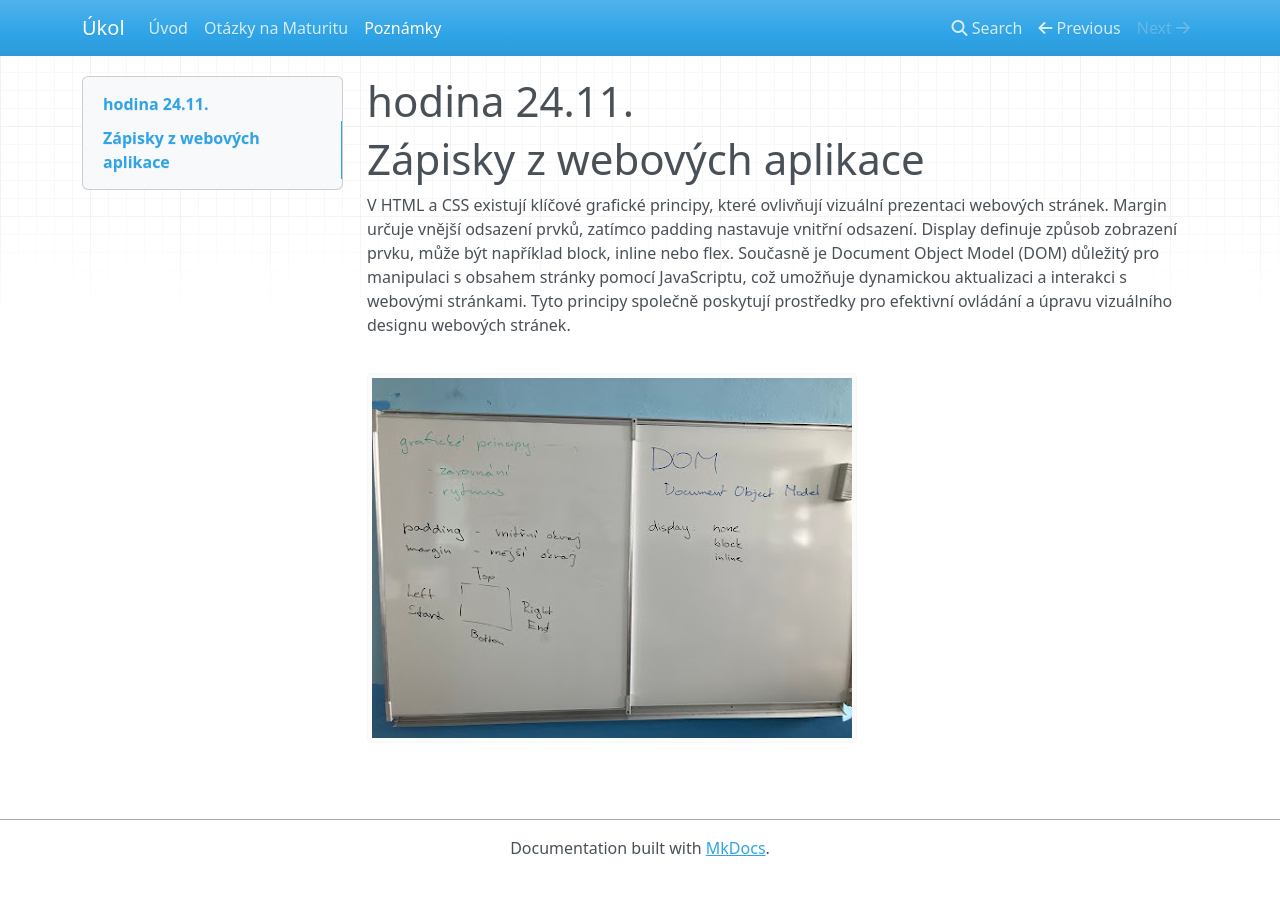
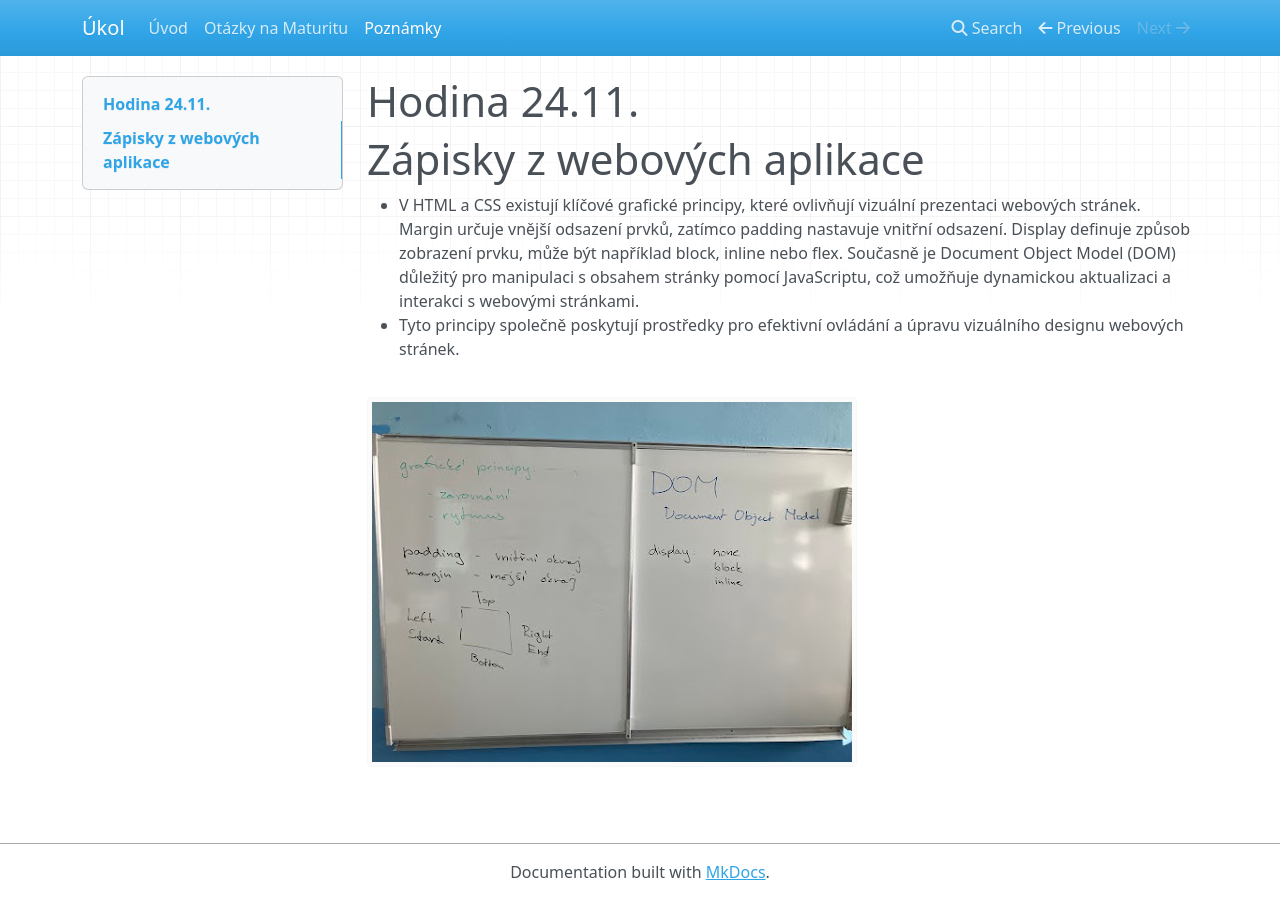
Before and after one commit to gyarab/2023_wa_sz_trilety_mkdocs, an MkDocs documentation site: the page built from docs/wa_4.md, in a window 1280 px wide. Built offline with MkDocs 1.6.1, drawn with Linux system fonts in a browser that asks for light colours; nearby versions of some CDN libraries.

Commit message:
Update wa_4.md

```diff
--- a/docs/wa_4.md
+++ b/docs/wa_4.md
@@ -1,8 +1,8 @@
-# hodina 24.11.
+# Hodina 24.11.
 
 # Zápisky z webových aplikace
 
-V HTML a CSS existují klíčové grafické principy, které ovlivňují vizuální prezentaci webových stránek. Margin určuje vnější odsazení prvků, zatímco padding nastavuje vnitřní odsazení. Display definuje způsob zobrazení prvku, může být například block, inline nebo flex. Současně je Document Object Model (DOM) důležitý pro manipulaci s obsahem stránky pomocí JavaScriptu, což umožňuje dynamickou aktualizaci a interakci s webovými stránkami.
-Tyto principy společně poskytují prostředky pro efektivní ovládání a úpravu vizuálního designu webových stránek.
+- V HTML a CSS existují klíčové grafické principy, které ovlivňují vizuální prezentaci webových stránek. Margin určuje vnější odsazení prvků, zatímco padding nastavuje vnitřní odsazení. Display definuje způsob zobrazení prvku, může být například block, inline nebo flex. Současně je Document Object Model (DOM) důležitý pro manipulaci s obsahem stránky pomocí JavaScriptu, což umožňuje dynamickou aktualizaci a interakci s webovými stránkami.
+- Tyto principy společně poskytují prostředky pro efektivní ovládání a úpravu vizuálního designu webových stránek.
 
 ![WA](Wa.jpg)
```
